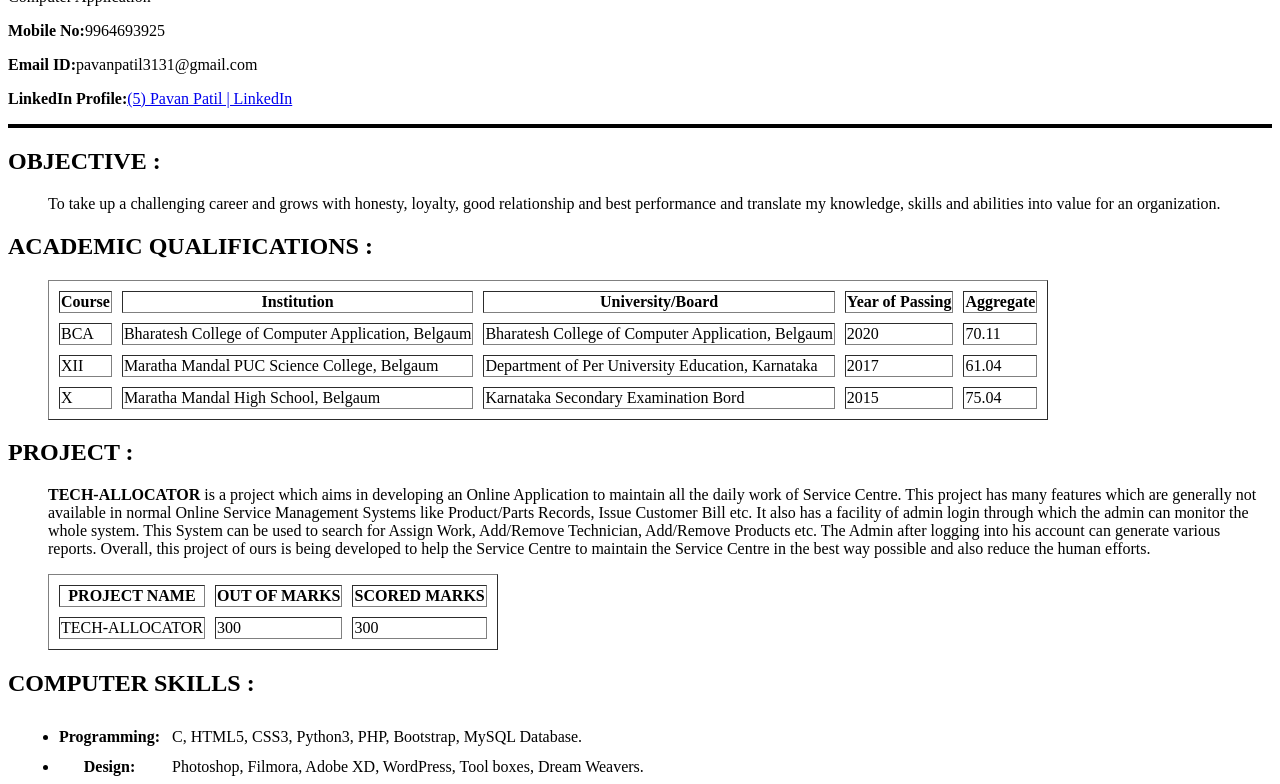
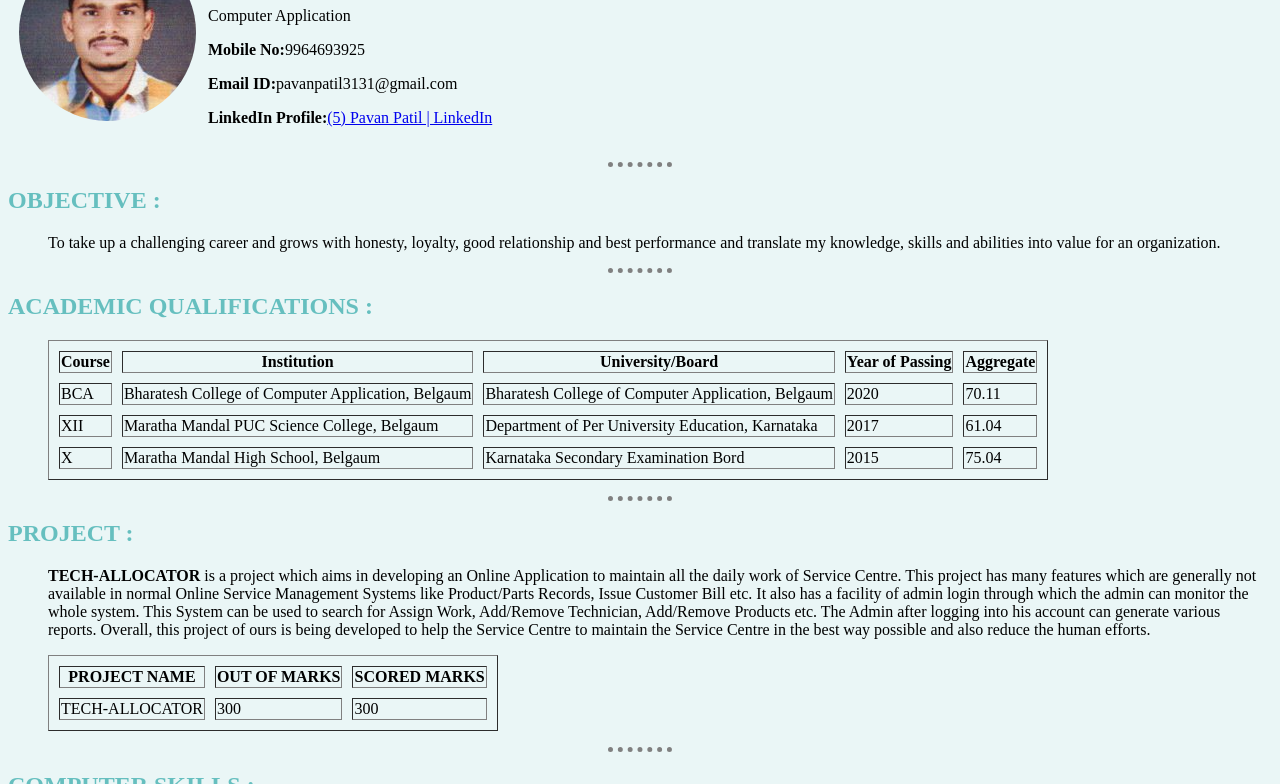
Before and after one commit to PavanPatil3131/Resume, a plain HTML site: page index.html in a window 1280 px wide. Shown: the part 92-876 px from the top of the page. Drawn offline with Linux system fonts and the light colour scheme.

Commit message:
Add Resume

```diff
--- /dev/null
+++ b/css/style.css
@@ -0,0 +1,19 @@
+body{
+    background-color:#EAF6F6;
+}
+hr{
+
+    border-style: none;
+    border-top-style: dotted;
+    border-width: 5px;
+    border-color: grey;
+    height: 0px;
+    width: 5%;
+}
+h1{
+    color: #66BFBF;
+}
+h2{
+    color:#66BFBF;
+
+}
--- a/index.html
+++ b/index.html
@@ -4,19 +4,28 @@
     <meta charset="UTF-8">
     <meta http-equiv="X-UA-Compatible" content="IE=edge">
     <meta name="viewport" content="width=device-width, initial-scale=1.0">
+    <link rel="stylesheet" href="css/style.css">
     <title>Resume Pavan Patil</title>
+
 </head>
-<body>
-    <h1>Pavan Patil</h1>
-    <p>Computer Application</p>
-    <p><strong>Mobile No:</strong>9964693925</p>
-    <p><strong>Email ID:</strong>pavanpatil3131@gmail.com</p>
-    <p><strong>LinkedIn Profile:</strong><a href="https://www.linkedin.com/in/pavan-patil-24541016a/">(5) Pavan Patil | LinkedIn</a></p>
-    <hr size="4" color="black">
+<body >
+    <table cellspacing="10px">
+        <tr>
+            <td><img src="pavan.png" alt="" srcset=""></td>
+            <td> <h1>Pavan Patil</h1>
+                <p>Computer Application</p>
+                <p><strong>Mobile No:</strong>9964693925</p>
+                <p><strong>Email ID:</strong>pavanpatil3131@gmail.com</p>
+                <p><strong>LinkedIn Profile:</strong><a href="https://www.linkedin.com/in/pavan-patil-24541016a/">(5) Pavan Patil | LinkedIn</a></p></td>
+        </tr>
+    </table>
+
+
+    <hr>
     <h2>OBJECTIVE :</h2>
     <p><ul> To take up a challenging career and grows with honesty, loyalty, good relationship and best performance and translate my knowledge,
         skills and abilities into value for an organization.</ul></p>
-
+<hr>
     <h2>ACADEMIC QUALIFICATIONS :</h2>
     <ul><table cellspacing="10" border="1">
         <tr>
@@ -58,6 +67,7 @@
             <td>75.04</td>
         </tr>
     </table></ul>
+    <hr>
     <h2>PROJECT :</h2>
     <p><ul><strong>TECH-ALLOCATOR</strong> is a project which aims in developing an Online Application to maintain all the daily work of Service
         Centre. This project has many features which are generally not available in normal Online Service Management Systems like
@@ -78,6 +88,7 @@
             <td>300</td>
         </tr>
     </table></ul>
+    <hr>
 <h2>COMPUTER SKILLS :</h2>
 <ul>
 <table cellspacing="10">
@@ -95,6 +106,7 @@
 
 </table>
 </ul>
+<hr>
 <h2>STRENGTH :</h2>
 <ul>
     <li>Communication skills.</li>
@@ -105,7 +117,7 @@
     <li>Honest & Trustworthy.</li>
     <li>Time management.</li>
 </ul>
-
+<hr>
 <h2>CERTIFICATION :</h2>
 <ul>
     <li>Programming Foundation with JavaScript, HTML and CSS Duke University. (Online Course) Coursera.com.</li>
@@ -113,12 +125,14 @@
     <li>Introduction to Graphic Design. (Online Course) Udemy.com.</li>
     <li>The Fundamentals of Digital Marketing. (Online Course) Google Digital Unlocked.</li>
 </ul>
+<hr>
 <h2>ACHIEVEMENTS : </h2>
 <ul>
     <li>Attended Big Data Hadoop Workshop conducted by Emics Technologies Belgaum.</li>
     <li>Participated in Electro vision [Electronics] Competition Held by GSS BCA College Belgaum.</li>
     <li>Participated in Coding Competition Held by People Tree BCA College Belgaum.</li>
 </ul>
+<hr>
 <h2>HOBBIES :</h2>
 <ul>
     <li>Drawing.</li>
@@ -127,6 +141,7 @@
     <li>Interested for UI design.</li>
     <li>Playing Computer Games.</li>
 </ul>
+<hr>
 <h2>PERSONAL PROFILE :</h2>
 <ul>
     <table>
@@ -149,6 +164,7 @@
         </tr>
     </table>
 </ul>
+<hr>
 <h2>DECLLERATION :</h2>
 <ul>I do hereby declare that the statements made in this document are true to the best of my knowledge and belief.</ul>
 <ul>
```
Also changed, not shown: pavan.png (added).
